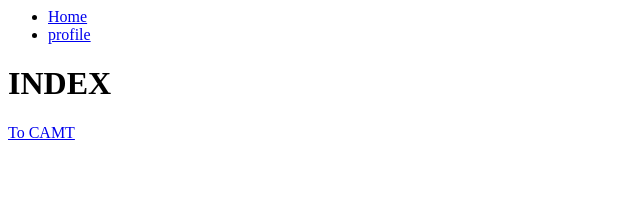
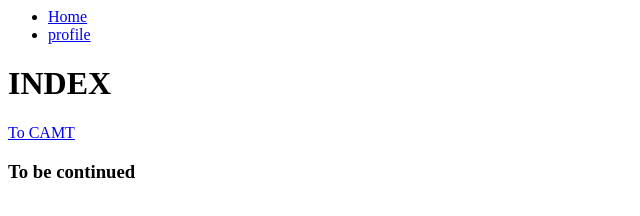
Before and after one commit to GC632115001/DevOpsLab03, a plain HTML site: page index.html in a window 1280 px wide. Shown: the whole page, without its empty margins (0-640 px from the left). Drawn offline with Linux system fonts and the light colour scheme.

Commit message:
add To be continued in index.html

```diff
--- a/index.html
+++ b/index.html
@@ -4,3 +4,4 @@
 </ul>
 <h1>INDEX</h1>
 <a href="https://www.camt.cmu.ac.th/index.php/th/">To CAMT</a>
+<h3>To be continued</h3>
```
